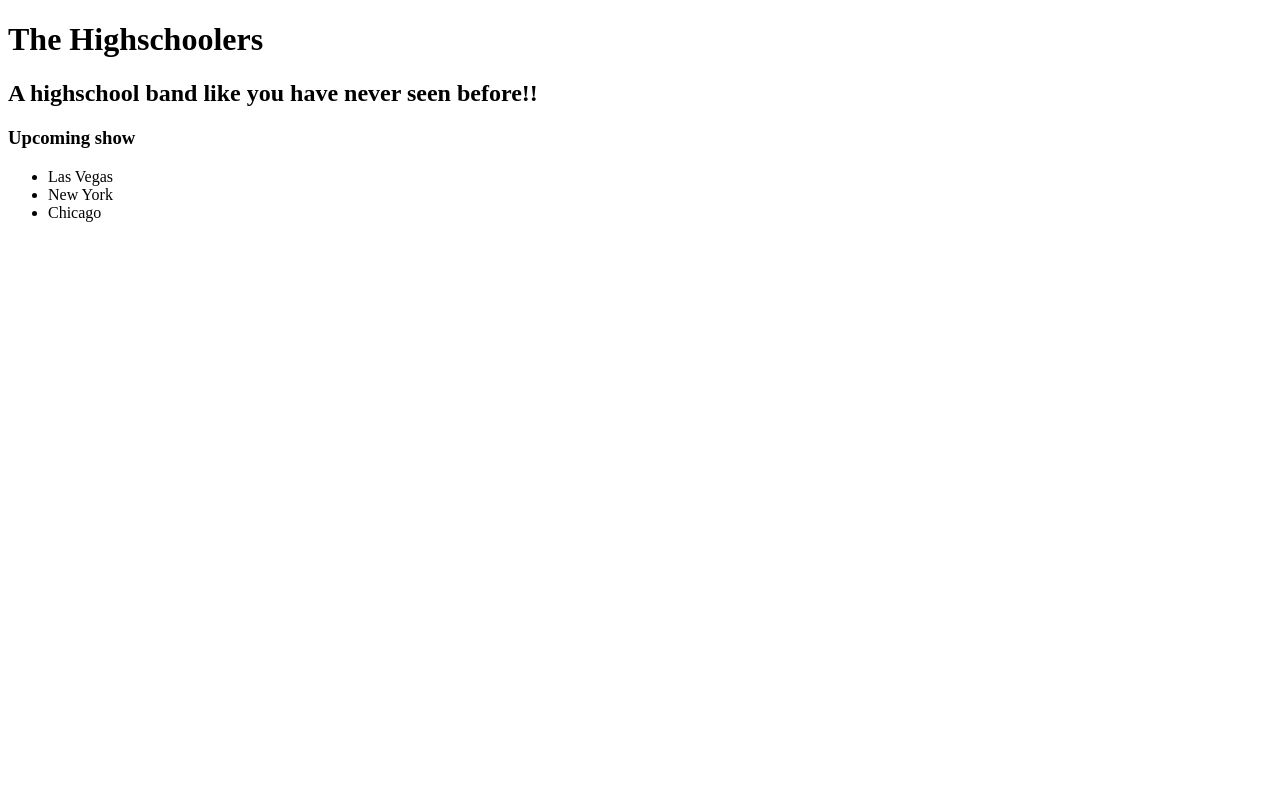
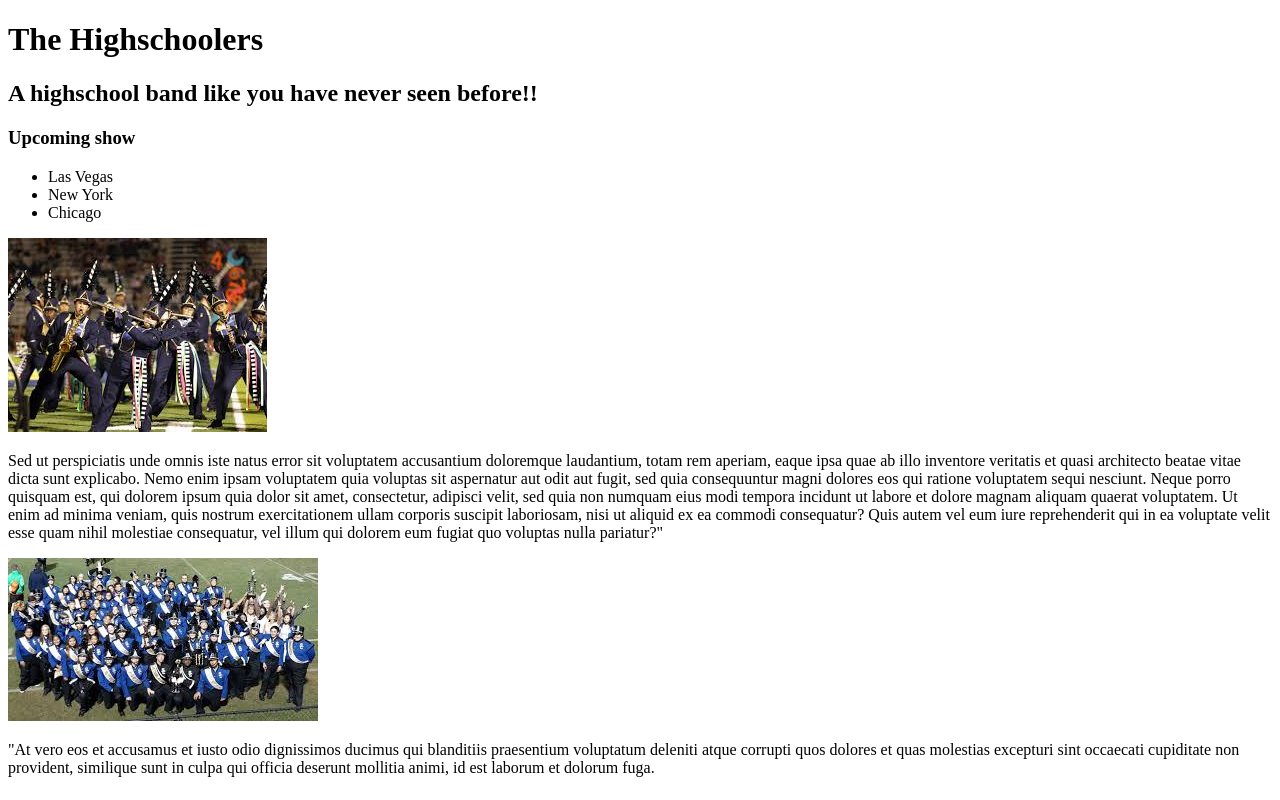
Before and after one commit to dmagic1304/band-website, a plain HTML site: page band-website.html in a window 1280 px wide. Drawn offline with Linux system fonts and the light colour scheme.

Commit message:
Added images and text to HTML
Co-authored-by: Jennifer Holcomb <jenniferlholcomb@gmail.com>

```diff
--- a/band-website.html
+++ b/band-website.html
@@ -15,5 +15,13 @@
       <li>Chicago</li>
     </ul>
   </div>
+  <div>
+    <img src="./img/img-1.jfif" alt="First band image">
+    <p>Sed ut perspiciatis unde omnis iste natus error sit voluptatem accusantium doloremque laudantium, totam rem aperiam, eaque ipsa quae ab illo inventore veritatis et quasi architecto beatae vitae dicta sunt explicabo. Nemo enim ipsam voluptatem quia voluptas sit aspernatur aut odit aut fugit, sed quia consequuntur magni dolores eos qui ratione voluptatem sequi nesciunt. Neque porro quisquam est, qui dolorem ipsum quia dolor sit amet, consectetur, adipisci velit, sed quia non numquam eius modi tempora incidunt ut labore et dolore magnam aliquam quaerat voluptatem. Ut enim ad minima veniam, quis nostrum exercitationem ullam corporis suscipit laboriosam, nisi ut aliquid ex ea commodi consequatur? Quis autem vel eum iure reprehenderit qui in ea voluptate velit esse quam nihil molestiae consequatur, vel illum qui dolorem eum fugiat quo voluptas nulla pariatur?"</p>
+  </div>
+  <div>
+    <img src="./img/img-2.jfif" alt="Second band image">
+    <p>"At vero eos et accusamus et iusto odio dignissimos ducimus qui blanditiis praesentium voluptatum deleniti atque corrupti quos dolores et quas molestias excepturi sint occaecati cupiditate non provident, similique sunt in culpa qui officia deserunt mollitia animi, id est laborum et dolorum fuga. </p>
+  </div>
 </body>
 </html>
```
